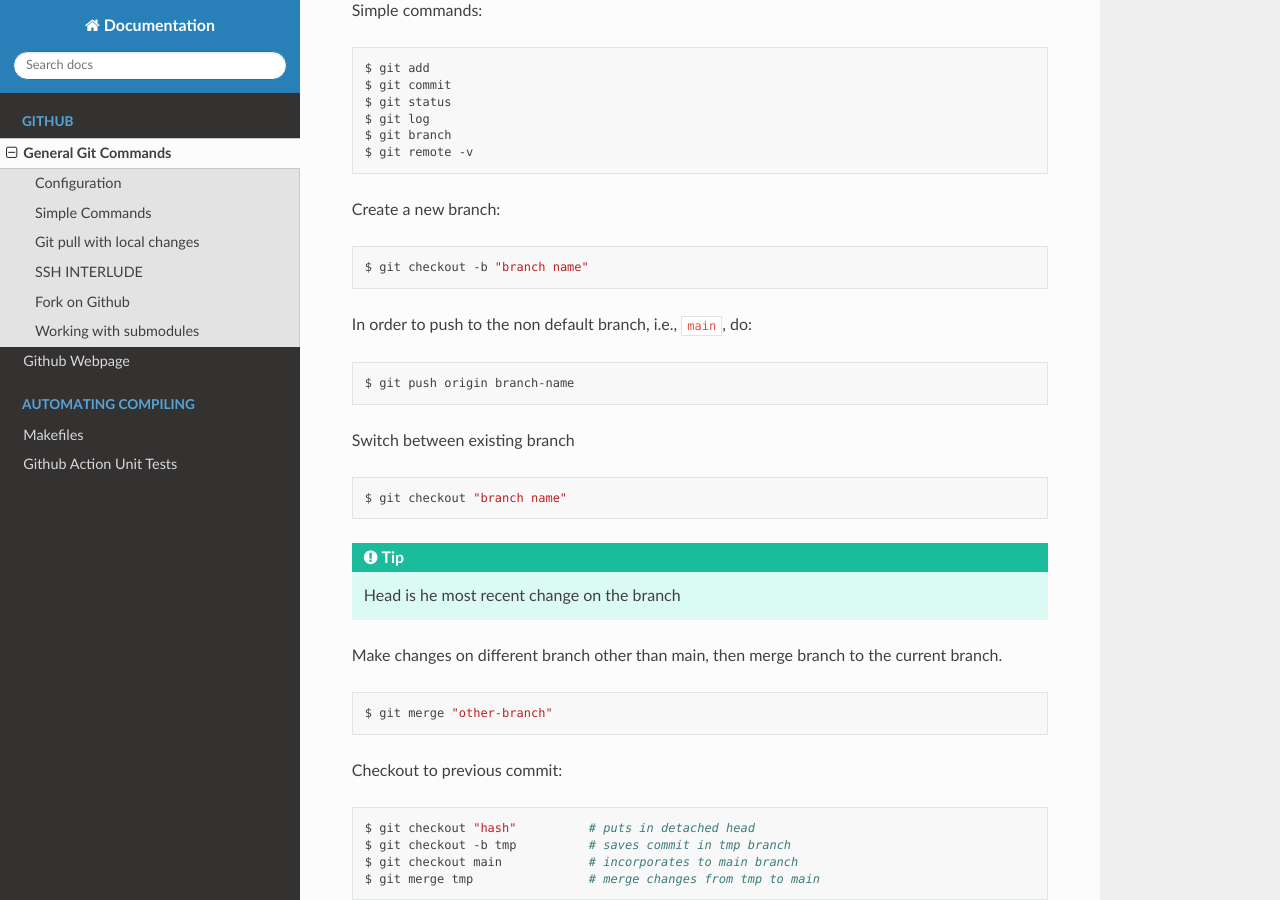
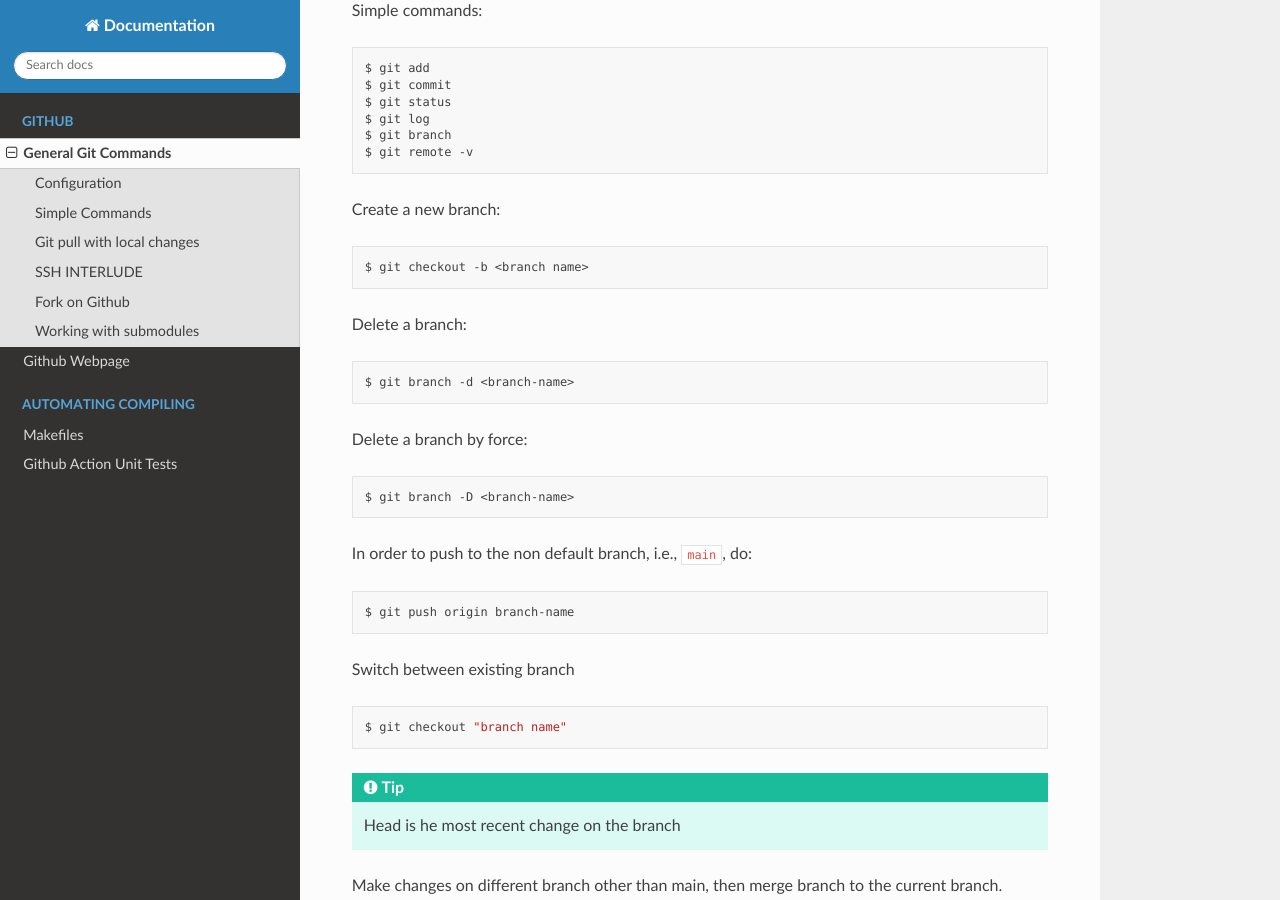
Before and after one commit to zhichen3/Documentation, a Sphinx documentation site: the page built from docs/source/git_commands.rst, in a window 1280 px wide and 900 px high, scrolled down 519 px. Built offline with Sphinx 7.4.7 and the Read the Docs theme 2.0.0, drawn with Linux system fonts in a browser that asks for light colours.

Commit message:
add how to delete git branch

```diff
--- a/docs/source/git_commands.rst
+++ b/docs/source/git_commands.rst
@@ -36,7 +36,19 @@ Create a new branch:
 
 .. prompt:: bash
 
-   git checkout -b "branch name"
+   git checkout -b <branch name>
+
+Delete a branch:
+
+.. prompt:: bash
+
+   git branch -d <branch-name>
+
+Delete a branch by force:
+
+.. prompt:: bash
+
+   git branch -D <branch-name>
 
 In order to push to the non default branch, i.e., ``main``, do:
 
```
